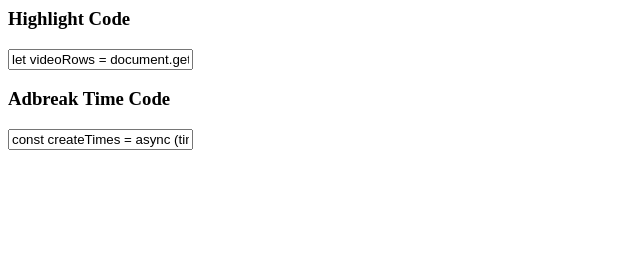
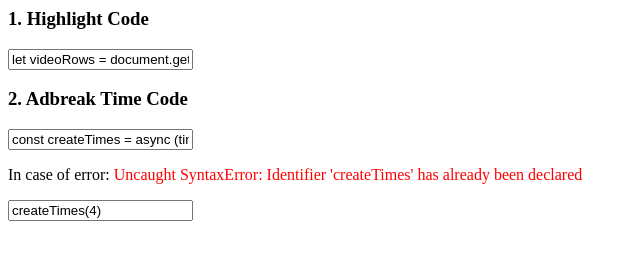
Before and after one commit to shane-au-wade/adbreak_dynamo, a browser extension: page adbreak-dynamo/homePage.html in a window 1280 px wide. Shown: the whole page, without its empty margins (0-640 px from the left). Drawn offline with Linux system fonts and the light colour scheme.

Commit message:
added error code

```diff
--- a/adbreak-dynamo/homePage.html
+++ b/adbreak-dynamo/homePage.html
@@ -7,13 +7,18 @@
         style="background-color: rgba(255, 0, 0, 0.6); color: #ffffff; padding: 5px; border-radius: 10px;"
         >
         Run Adbreak Auto</button> -->
-        <h3>Highlight Code</h3>
+        <h3>1. Highlight Code</h3>
         <input id = 'highlight_code' type='text' value='let videoRows = document.getElementsByTagName("ytcp-video-row");for(let j = 0; j < videoRows.length; ++j) {videoRows[j].isHighlighted = true;};'>
 
         <br>
-        <h3>Adbreak Time Code</h3>
+        <h3>2. Adbreak Time Code</h3>
         <input type="text" value='const createTimes = async (timeInterval) => { function sleep(ms) { return new Promise(resolve => setTimeout(resolve, ms)); }; const genFormattedString = async (number) => { return new Promise ((resolve, reject) => { let finalStr = ""; if(number >= 10) { finalStr = finalStr + number + ":00"; resolve(finalStr); } else { finalStr = finalStr + "0" + number + ":00"; resolve(finalStr); } }); }; let timeStamp = await document.querySelector("div.label.style-scope.ytcp-thumbnail").innerText; let timeArr = timeStamp.split(":"); let vidMinutes = parseInt(timeArr[0]); vidMinutes = vidMinutes/timeInterval; let interval = Math.floor(vidMinutes); for(let i=0; i < interval; ++i) { let inputs = await document.querySelectorAll("ytve-formatted-input"); await sleep(1000); inputs[0].onFocus(); let val = (i + 1)*timeInterval; inputs[0].childNodes[1].value = await genFormattedString(val); inputs[0].onBlur(); await sleep(1000); }; }; createTimes(4);'> </input >
 
+        <br>
+        <p>In case of error:
+          <span style="color:red">Uncaught SyntaxError: Identifier 'createTimes' has already been declared</span>
+        </p>
+        <input type="text" value="createTimes(4)">
      <script src="homePage.js"></script>
     </body>
   </html>
```
